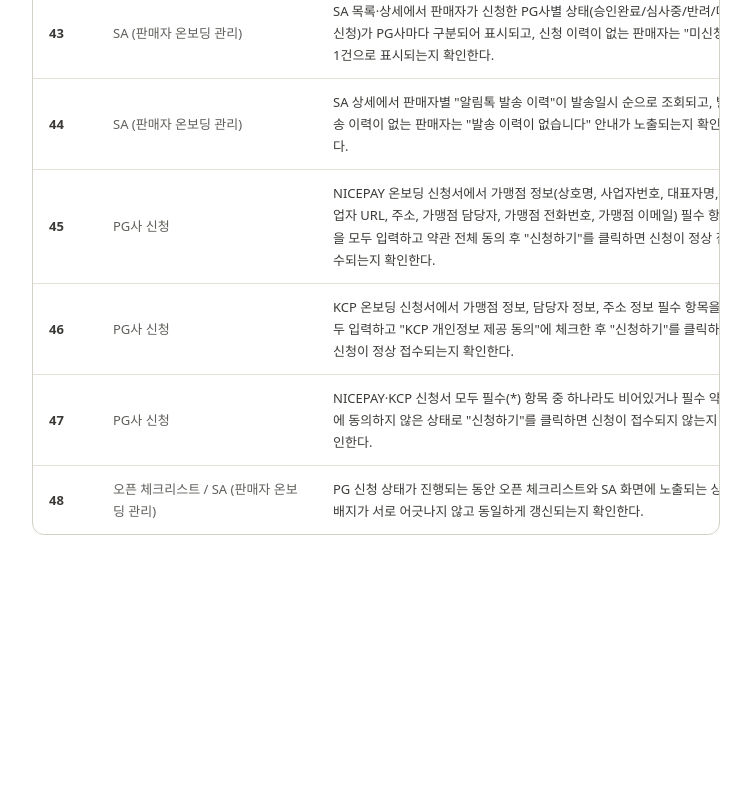
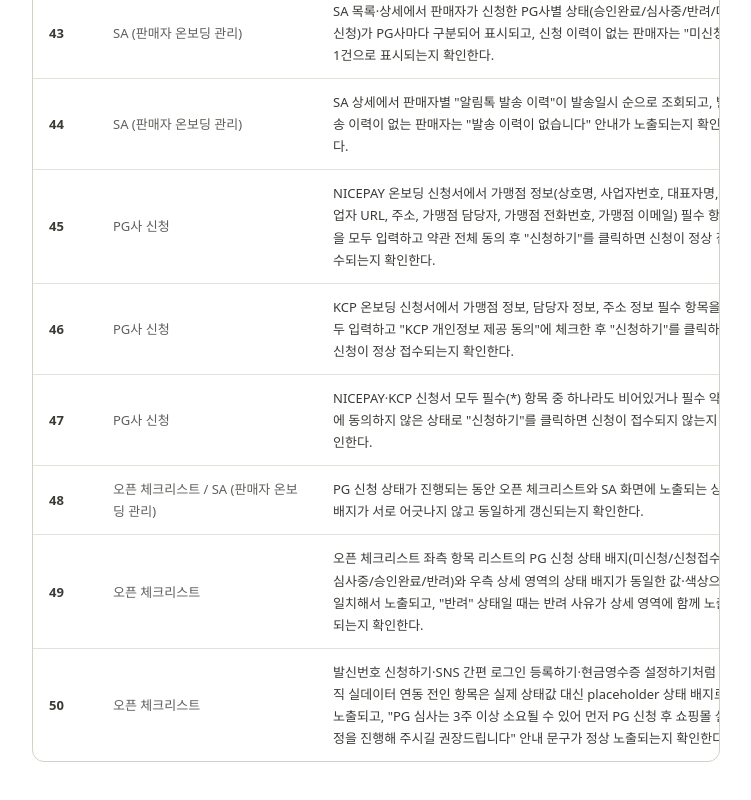
Before and after one commit to WEED-Convergence/WEED-Convergence-FLEXG-onboarding-HYESUN-2026-08, a Next.js app: page /test-scenario in a window 1280 px wide. Shown: the part 3763-4563 px from the top of the page, without its empty margins (224-975 px from the left). Before the commit the page ends 4338 px from the top, so only its background shows below. Built offline with nearby package versions, Linux system fonts and the light colour scheme.

Commit message:
테스트 시나리오 화면: 49~50번에 오픈 체크리스트 PG 상태 배지 일치, placeholder 배지 시나리오 추가

```diff
--- a/src/app/test-scenario/page.tsx
+++ b/src/app/test-scenario/page.tsx
@@ -297,6 +297,18 @@ const scenarios: ScenarioRow[] = [
       "PG 신청 상태가 진행되는 동안 오픈 체크리스트와 SA 화면에 노출되는 상태 배지가 서로 어긋나지 않고 동일하게 갱신되는지 확인한다.",
     screen: "오픈 체크리스트 / SA (판매자 온보딩 관리)",
   },
+  {
+    no: 49,
+    content:
+      "오픈 체크리스트 좌측 항목 리스트의 PG 신청 상태 배지(미신청/신청접수/심사중/승인완료/반려)와 우측 상세 영역의 상태 배지가 동일한 값·색상으로 일치해서 노출되고, \"반려\" 상태일 때는 반려 사유가 상세 영역에 함께 노출되는지 확인한다.",
+    screen: "오픈 체크리스트",
+  },
+  {
+    no: 50,
+    content:
+      "발신번호 신청하기·SNS 간편 로그인 등록하기·현금영수증 설정하기처럼 아직 실데이터 연동 전인 항목은 실제 상태값 대신 placeholder 상태 배지로 노출되고, \"PG 심사는 3주 이상 소요될 수 있어 먼저 PG 신청 후 쇼핑몰 설정을 진행해 주시길 권장드립니다\" 안내 문구가 정상 노출되는지 확인한다.",
+    screen: "오픈 체크리스트",
+  },
 ];
 
 export default function TestScenarioPage() {
```
